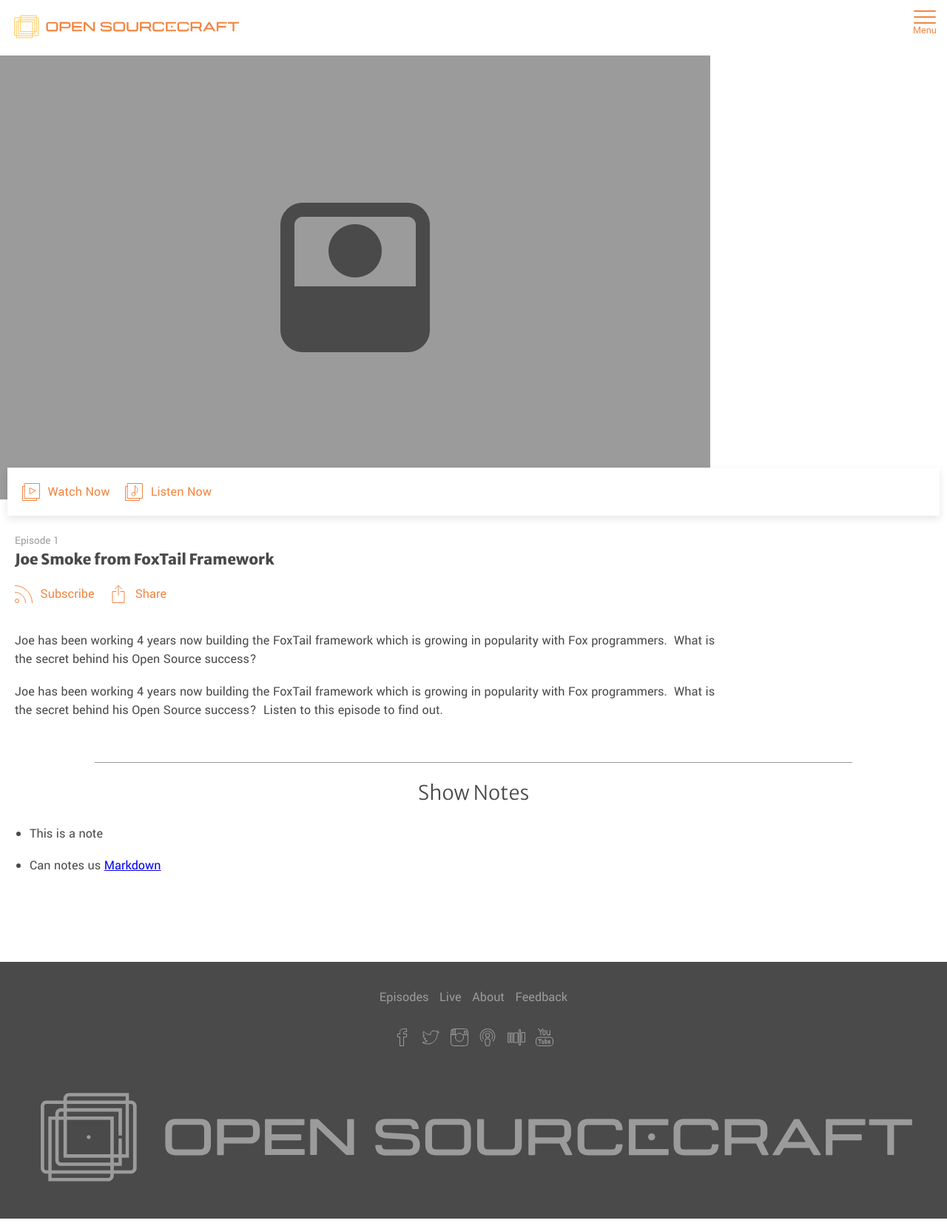
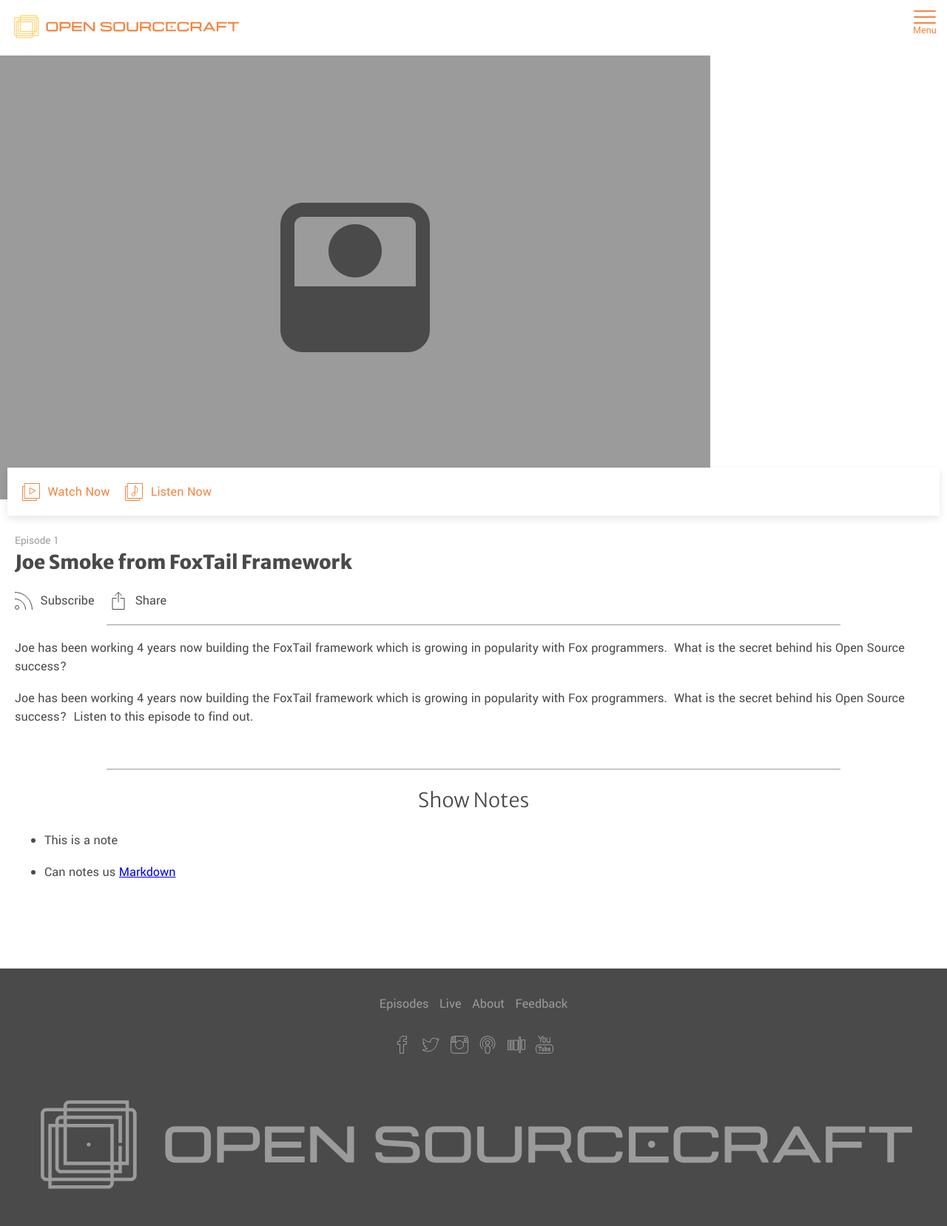
Before and after one commit to Code-Pop/open-sourcecraft, a Jekyll site: the page built from _episodes/joe-smoke-from-foxtail-framework.markdown, in a window 1280 px wide. Shown: the whole page at 74% size. Built offline with Jekyll 4.4.1, drawn with Linux system fonts in a browser that asks for light colours.

Commit message:
update episode styles

```diff
--- a/_layouts/episode.html
+++ b/_layouts/episode.html
@@ -15,27 +15,28 @@
     </div>
   </div>
 </section>
-<article class="episode-article" style="width: 75%; padding: 20px;">
+<article class="episode-article">
   <small class="meta">Episode {{ page.episode_number }}</small>
   <h1 class="title">{{ page.title }}</h1>
   <nav class=" _text-left -inline">
-    <a class="button -primary _with-icon" href="#subscribe_modal" data-toggle="modal">
+    <a class="button -default _with-icon" href="#subscribe_modal" data-toggle="modal">
       <svg class="icon">
         <use xlink:href="#ico-rss">
       </svg>
       Subscribe
     </a>
-    <a class="button -primary _with-icon" href="#share_modal" data-toggle="modal">
+    <a class="button -default _with-icon" href="#share_modal" data-toggle="modal">
       <svg class="icon">
         <use xlink:href="#ico-share">
       </svg>
       Share
     </a>
   </nav>
+  <hr>
   {{content}}
 </article>
 
-<section class="v-space">
+<section class="episode-article v-space">
   <hr>
   <h2>Show Notes</h2>
   <ul>
--- a/_sass/components/_article.scss
+++ b/_sass/components/_article.scss
@@ -2,7 +2,7 @@
   padding: 20px;
   > .title {
     margin: 0;
-    font-size: 20px;
+    font-size: 26px;
   }
   > .meta {
     color: $grey;
--- a/_sass/components/_button.scss
+++ b/_sass/components/_button.scss
@@ -4,9 +4,25 @@
   background: #fff;
   text-decoration: none;
   font-weight: 200;
+
   // Different style for form buttosn and anchor buttons
   &[type=button] {
     border: 0;
+  }
+  &.-default {
+    color: $dark-grey;
+    stroke: $dark-grey;
+    &:visited {
+      color: $dark-grey;
+    }
+    &[type=button] {
+      background: $dark-grey;
+      color: #fff;
+      stroke: #fff;
+    }
+    &.-border {
+      border: solid 1px $dark-grey;
+    }
   }
   &.-primary {
     color: $brand-color-primary;
--- a/_sass/components/_nav.scss
+++ b/_sass/components/_nav.scss
@@ -53,6 +53,7 @@
   padding: 10px 0;
   box-shadow: 0 0 20px rgba(0,0,0,0.1);
   background: #fff;
+  z-index: 1;
   > .item {
     display: block;
     padding: 10px 26px;
```
